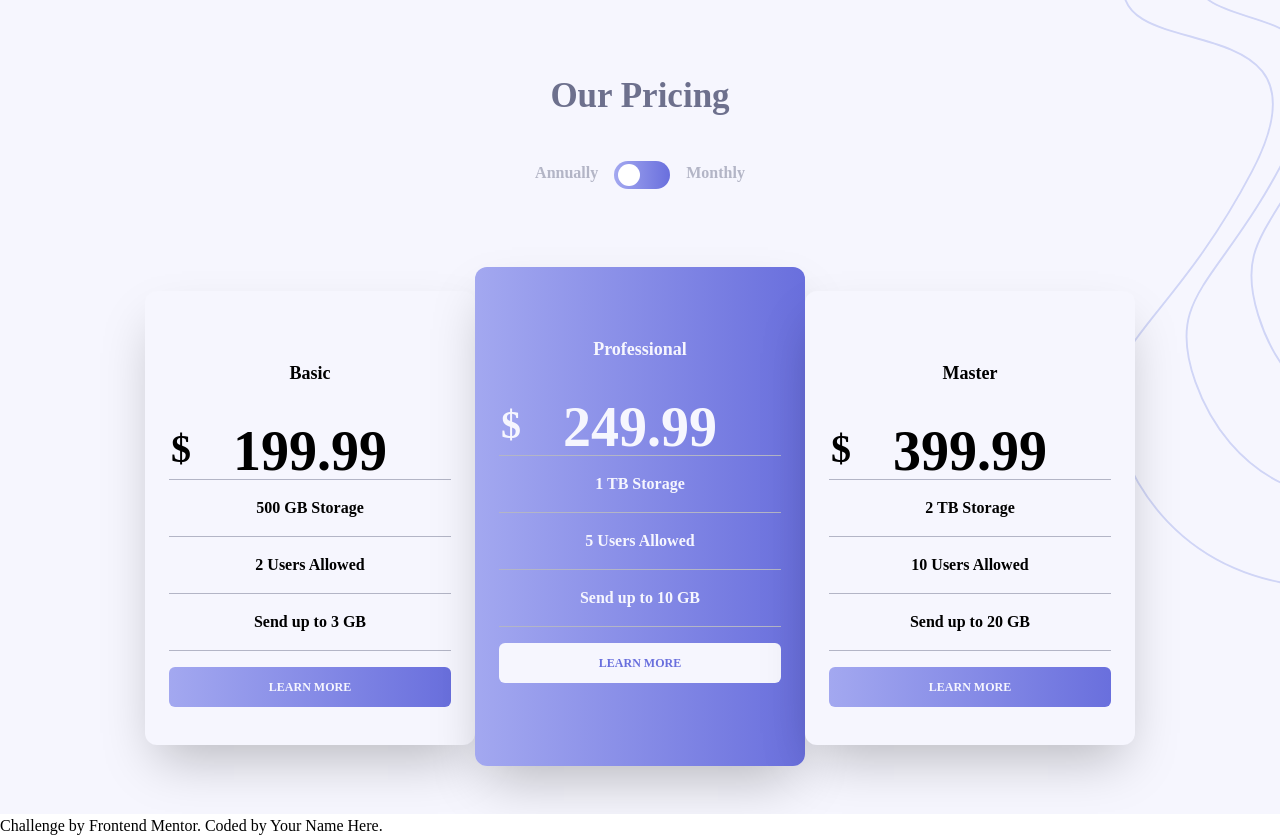
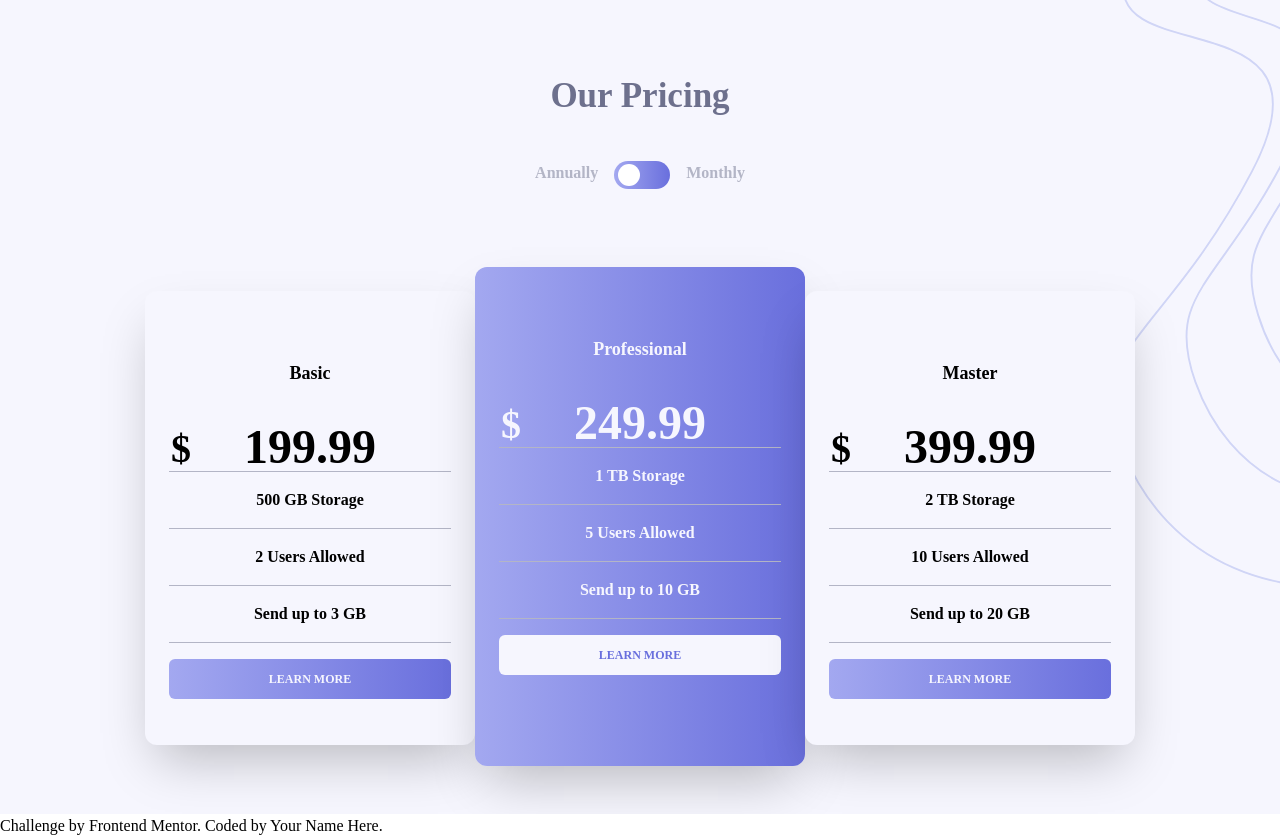
Before and after one commit to cyeguez/pricing-component-with-toggle-master, a website: page src/index.html in a window 1280 px wide. Drawn offline with Linux system fonts and the light colour scheme; a web font is replaced by a local one.

Commit message:
fix(corrección del font-size del precio de las card)

```diff
--- a/src/main.js
+++ b/src/main.js
@@ -44,7 +44,7 @@ const render = (data, state) => {
           <p class="font-semibold text-sm lg:pt-[36px] lg:text-[1.125em] lg:mb-[40px] ">${
       element.category
     }</p>
-          <p class="text-5xl font-bold relative price lg:text-[3.5em]   ">
+          <p class="text-5xl font-bold relative price">
             <span class="text-3xl font-bold top-2 phone:left-0 phone-xs:left-5 md:left-9 -top-.5 absolute lg:text-[40px] lg:left-0.5 ">
             &dollar;
             </span>
--- a/tailwind.config.js
+++ b/tailwind.config.js
@@ -2,10 +2,6 @@
 module.exports = {
   content: ["./src/**/*.{html,js}"],
   theme: {
-
-    fontSize:{
-      "small": "0.9375em",
-    },
     extend: {
       colors: {
         "Very-Light-Grayish-Blue": "hsl(240, 78%, 98%)",
@@ -18,7 +14,6 @@ module.exports = {
         Primary:
           "linear-gradient(to right, hsl(236, 72%, 79%), hsl(237, 63%, 64%) )",
       },
-
 
       fontFamily: {
         Montserrat: ["Montserrat"],
```
Also changed, not shown: src/output.css.
